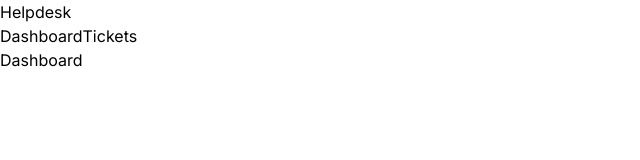
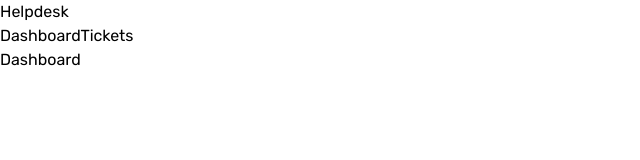
Before and after one commit to Mig-uel/helpdesk, a Next.js app: page / in a window 1280 px wide. Shown: the top 160 px of the page, without its empty margins (0-640 px from the left). Built offline with nearby package versions, Linux system fonts and the light colour scheme.

Commit message:
chore: Update font import in layout component

```diff
--- a/app/layout.jsx
+++ b/app/layout.jsx
@@ -1,10 +1,10 @@
-import { Inter } from 'next/font/google'
+import { Rubik } from 'next/font/google'
 import './globals.css'
 
 // components
 import Navbar from './components/navbar.component'
 
-const inter = Inter({ subsets: ['latin'] })
+const rubik = Rubik({ subsets: ['latin'] })
 
 export const metadata = {
   title: 'Create Next App',
@@ -14,7 +14,7 @@
 export default function RootLayout({ children }) {
   return (
     <html lang='en'>
-      <body className={inter.className}>
+      <body className={rubik.className}>
         <Navbar />
 
         {children}
```
